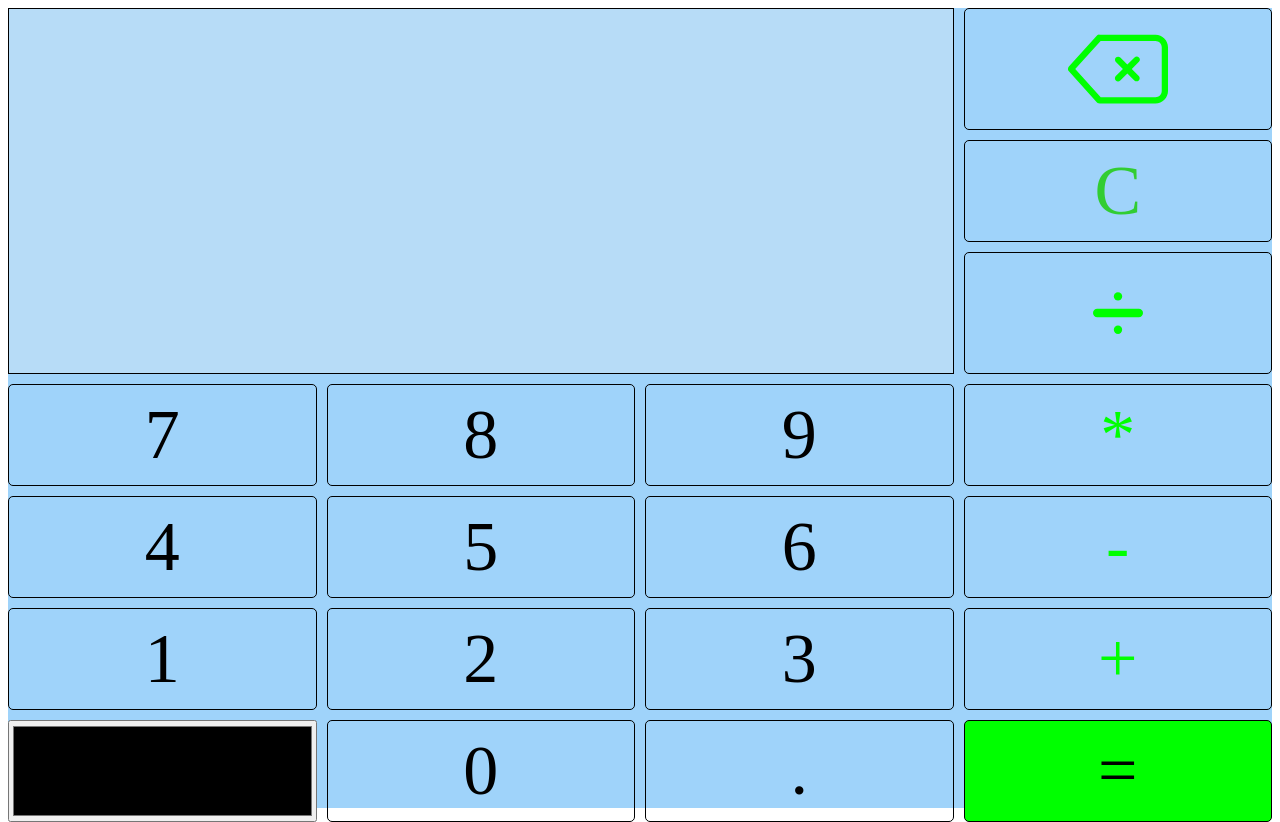
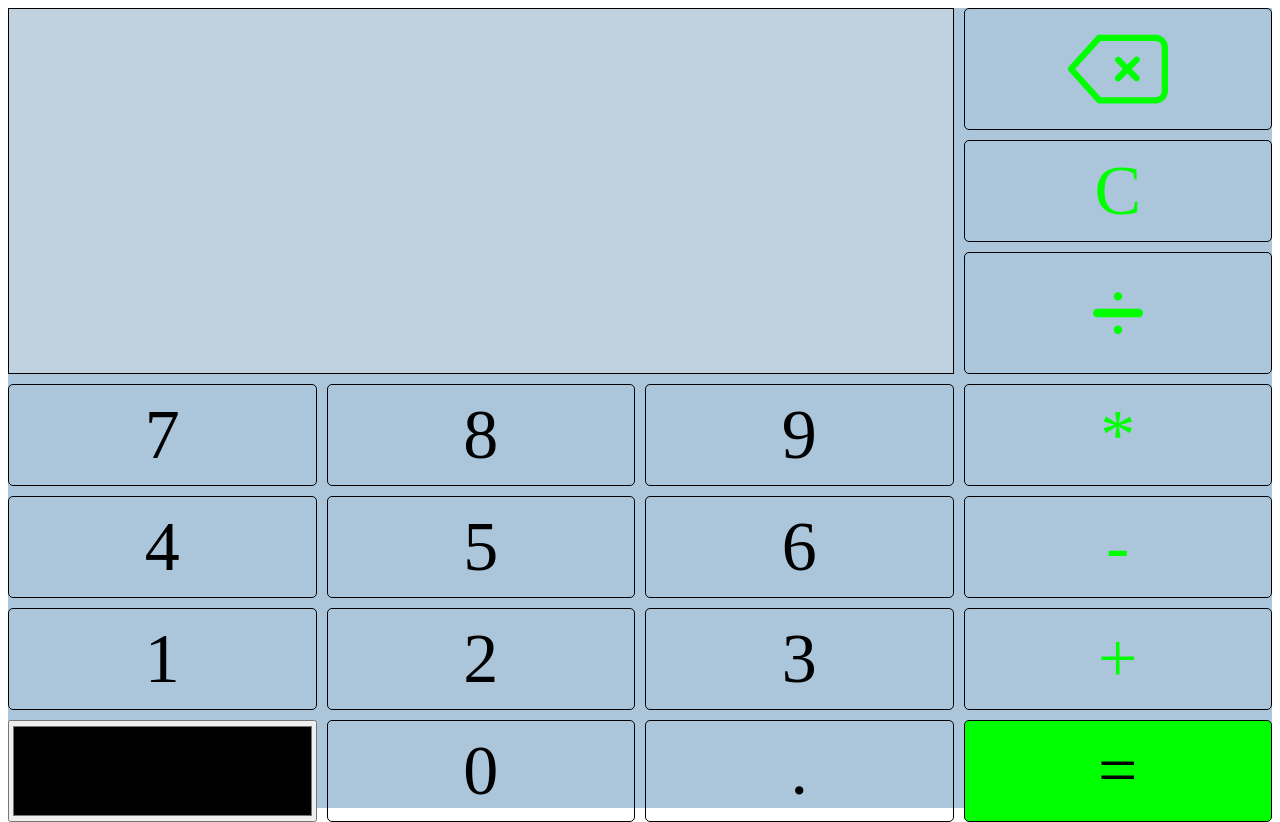
Before and after one commit to MateiMartin/Calculator, a plain HTML site: page index.html in a window 1280 px wide. Drawn offline with Linux system fonts and the light colour scheme.

Commit message:
changed the colors

```diff
--- a/style.css
+++ b/style.css
@@ -1,5 +1,5 @@
 .calculator {
-    background-color: rgb(159, 211, 250);
+    background-color: rgb(171, 198, 218);
     height: 100vh;
     display: grid;
     grid-template-columns: repeat(4, 1fr);
@@ -111,7 +111,7 @@
     }
 
     .C{
-        color: limegreen;
+        color: #00FF00;
         grid-column: 4;
         grid-row: 2;
     }
```
